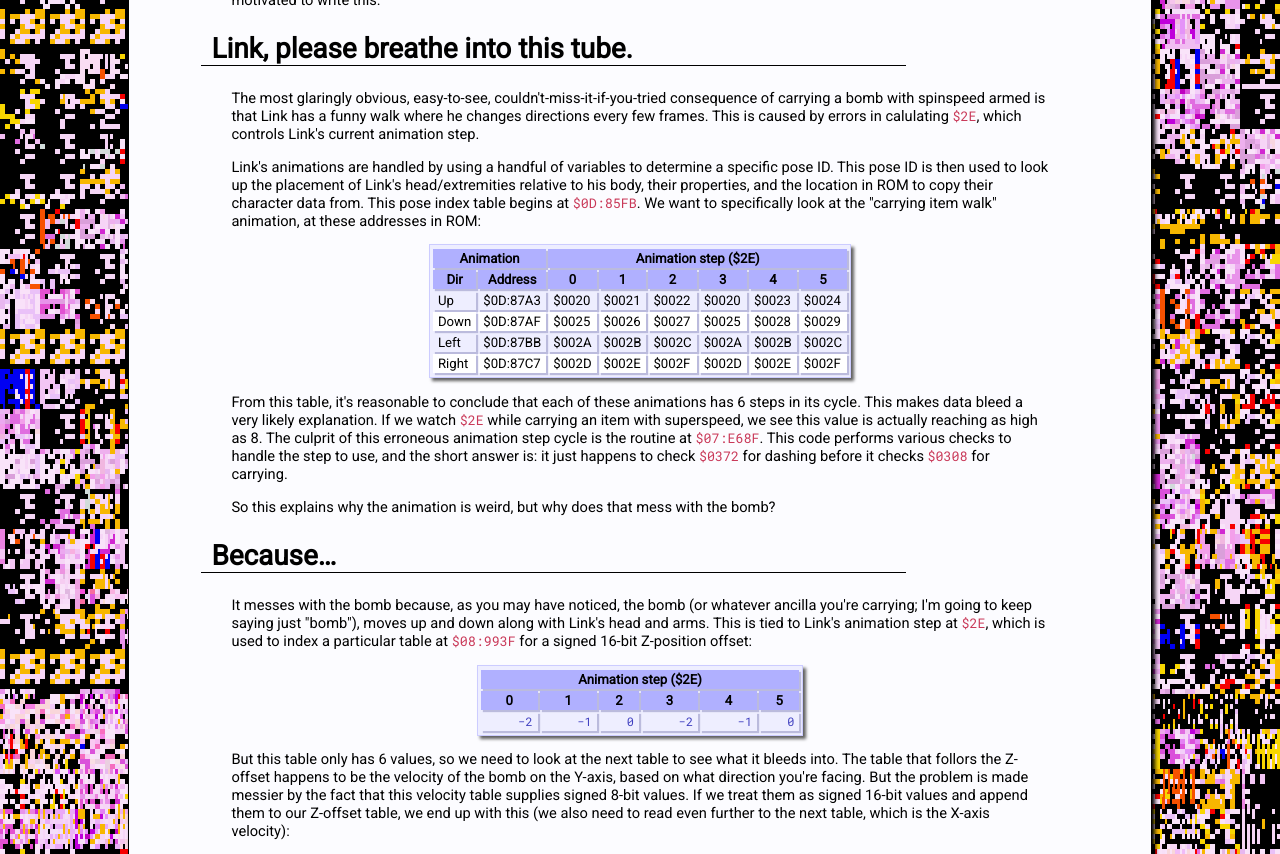
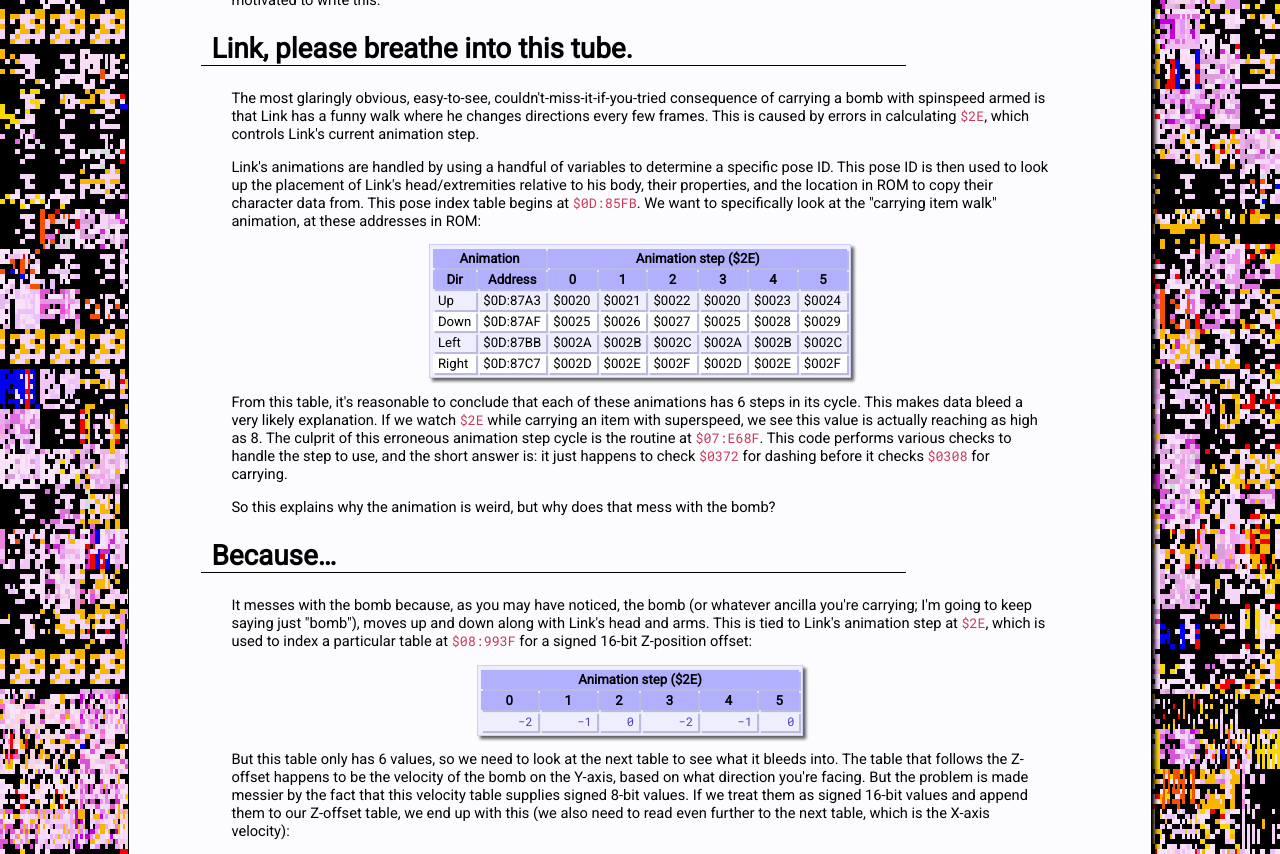
Before and after one commit to spannerisms/spannerisms.github.io, a Jekyll site: the page built from spinbomb.html, in a window 1280 px wide and 1400 px high. Shown: the part 456-1310 px from the top of the window. Built offline with Jekyll 4.4.1, drawn with Linux system fonts in a browser that asks for light colours.

Commit message:
Update spinbomb.html

```diff
--- a/spinbomb.html
+++ b/spinbomb.html
@@ -15,7 +15,7 @@
 	<p>I had originally planned to write an explication for this <em>"when we get closer to release"</em>, but never did. Then I suddenly felt motivated to write this.</p>
 
 	<h2>Link, please breathe into this tube.</h2>
-	<p>The most glaringly obvious, easy-to-see, couldn't-miss-it-if-you-tried consequence of carrying a bomb with spinspeed armed is that Link has a funny walk where he changes directions every few frames. This is caused by errors in calulating <code class="address">$2E</code>, which controls Link's current animation step.</p>
+	<p>The most glaringly obvious, easy-to-see, couldn't-miss-it-if-you-tried consequence of carrying a bomb with spinspeed armed is that Link has a funny walk where he changes directions every few frames. This is caused by errors in calculating <code class="address">$2E</code>, which controls Link's current animation step.</p>
 	<p>Link's animations are handled by using a handful of variables to determine a specific pose ID. This pose ID is then used to look up the placement of Link's head/extremities relative to his body, their properties, and the location in ROM to copy their character data from. This pose index table begins at <code class="address">$0D:85FB</code>. We want to specifically look at the "carrying item walk" animation, at these addresses in ROM:</p>
 
 	<table class="centertable">
@@ -111,7 +111,7 @@
 		</tbody>
 	</table>
 
-	<p>But this table only has 6 values, so we need to look at the next table to see what it bleeds into. The table that follors the Z-offset happens to be the velocity of the bomb on the Y-axis, based on what direction you're facing. But the problem is made messier by the fact that this velocity table supplies signed 8-bit values. If we treat them as signed 16-bit values and append them to our Z-offset table, we end up with this (we also need to read even further to the next table, which is the X-axis velocity):</p>
+	<p>But this table only has 6 values, so we need to look at the next table to see what it bleeds into. The table that follows the Z-offset happens to be the velocity of the bomb on the Y-axis, based on what direction you're facing. But the problem is made messier by the fact that this velocity table supplies signed 8-bit values. If we treat them as signed 16-bit values and append them to our Z-offset table, we end up with this (we also need to read even further to the next table, which is the X-axis velocity):</p>
 
 	<table class="centertable">
 		<thead>
```
